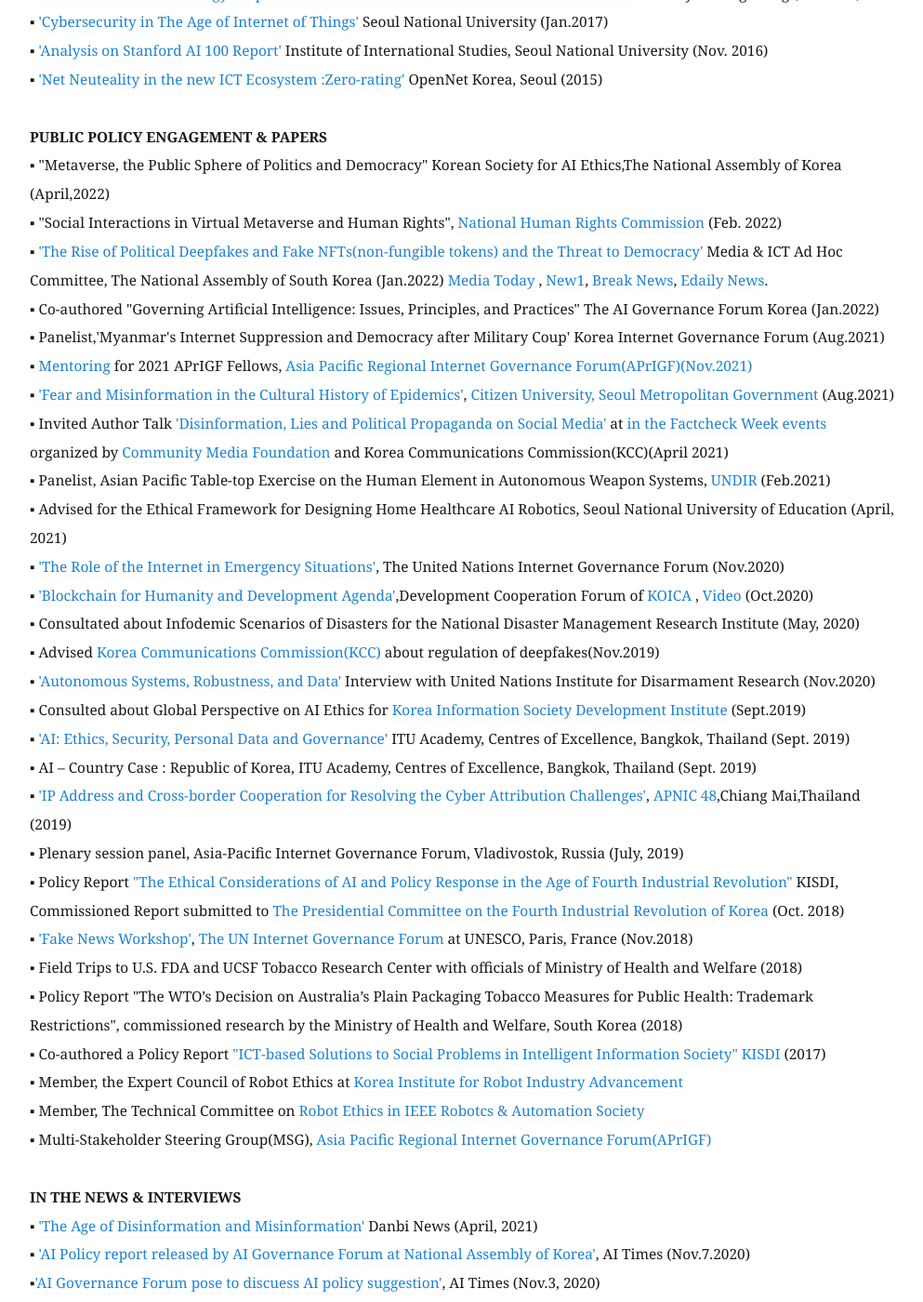
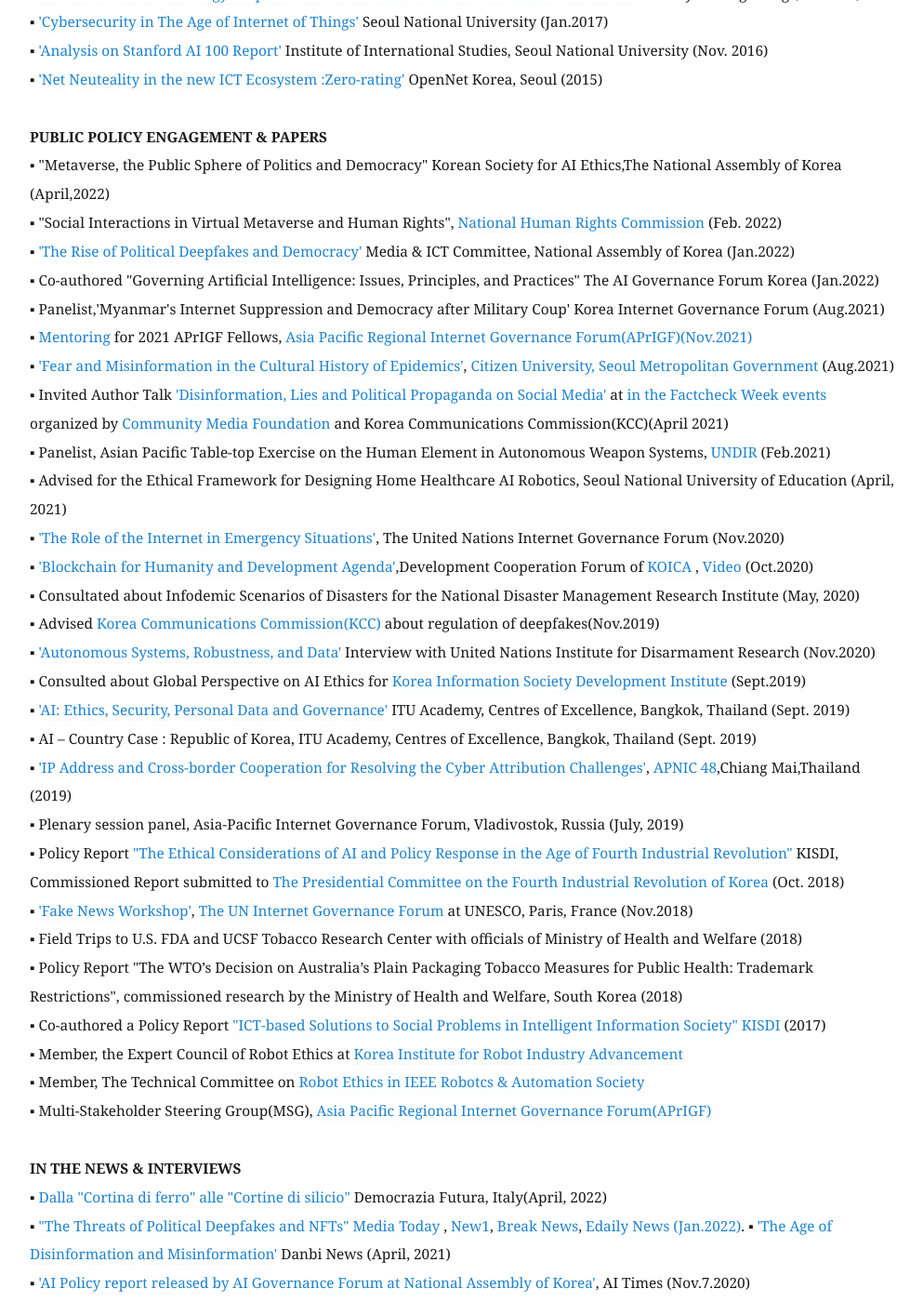
Before and after one commit to eunchangchoi/eunchangchoi.github.io, a Jekyll site: the page built from index.md, in a window 1280 px wide and 1400 px high, scrolled down 4516 px. Shown: the whole window at 93% size, without its empty margins (68-1061 px from the left). Built offline with Jekyll 4.4.1, drawn with Linux system fonts in a browser that asks for light colours.

Commit message:
Update index.md

```diff
--- a/index.md
+++ b/index.md
@@ -110,7 +110,7 @@
  <strong> PUBLIC POLICY ENGAGEMENT & PAPERS</strong> <br>
 ▪ "Metaverse, the Public Sphere of Politics and Democracy" Korean Society for AI Ethics,The National Assembly of Korea (April,2022)<br>
 ▪ "Social Interactions in Virtual Metaverse and Human Rights",<a href="https://www.humanrights.go.kr/site/main/index002"> National Human Rights Commission</a> (Feb. 2022)<br>
-▪ <a href="https://zdnet.co.kr/view/?no=20220112165731">'The Rise of Political Deepfakes and Fake NFTs(non-fungible tokens) and the Threat to Democracy'</a> Media & ICT Ad Hoc Committee, The National Assembly of South Korea (Jan.2022)<a href="http://www.mediatoday.co.kr/news/articleView.html?idxno=301748"> Media Today </a>, <a href="https://www.news1.kr/articles/?4553816/"> New1</a>, <a href="https://www.breaknews.com/864283">Break News</a>, <a href="https://www.edaily.co.kr/news/read?newsId=02768326632197392&mediaCodeNo=257&OutLnkChk=Y/"> Edaily News</a>.<br>
+▪ <a href="https://zdnet.co.kr/view/?no=20220112165731">'The Rise of Political Deepfakes and Democracy'</a> Media & ICT Committee, National Assembly of Korea (Jan.2022) <br>
 ▪ Co-authored "Governing Artificial Intelligence: Issues, Principles, and Practices" The AI Governance Forum Korea (Jan.2022)<br>
 ▪ Panelist,'Myanmar's Internet Suppression and Democracy after Military Coup' Korea Internet Governance Forum (Aug.2021) <br>
 ▪ <a href="https://ap.rigf.asia/fellowship/2021/introducing-the-mentors-of-2021-fellowship-program/?fbclid=IwAR2pn3lY-fE0daHxOW4vCcvk0HX-zwFHd8uJxaPnT266Hn7BOkA52UudjMw"> Mentoring </a> for 2021 APrIGF Fellows,<a href="https://ap.rigf.asia/"> Asia Pacific Regional Internet Governance Forum(APrIGF)(Nov.2021)</a> <br>
@@ -138,6 +138,8 @@
 ▪ Multi-Stakeholder Steering Group(MSG), <a href="https://ap.rigf.asia/"> Asia Pacific Regional Internet Governance Forum(APrIGF)</a> <br>
   <br>
  <strong> IN THE NEWS & INTERVIEWS</strong> <br>
+▪ <a href="https://www.key4biz.it/democrazia-futura-dalla-cortina-di-ferro-alle-cortine-di-silicio-sara-linternet-globale-la-principale-vittima-del-conflitto-russo-ucraino/398412/"> Dalla "Cortina di ferro" alle "Cortine di silicio"</a> Democrazia Futura, Italy(April, 2022)<br>
+▪ <a href="http://www.mediatoday.co.kr/news/articleView.html?idxno=301748"> "The Threats of Political Deepfakes and NFTs" Media Today </a>, <a href="https://www.news1.kr/articles/?4553816/"> New1</a>, <a href="https://www.breaknews.com/864283"> Break News</a>, <a href="https://www.edaily.co.kr/news/read?newsId=02768326632197392&mediaCodeNo=257&OutLnkChk=Y/"> Edaily News (Jan.2022)</a>.
 ▪ <a href="http://www.danbinews.com/news/articleView.html?idxno=14304">'The Age of Disinformation and Misinformation'</a> Danbi News (April, 2021)<br>
 ▪ <a href="http://www.aitimes.com/news/articleView.html?idxno=133368">'AI Policy report released by AI Governance Forum at National Assembly of Korea'</a>, AI Times (Nov.7.2020)<br>
 ▪<a href="http://www.aitimes.com/news/articleView.html?idxno=133368">'AI Governance Forum pose to discuess AI policy suggestion'</a>, AI Times (Nov.3, 2020)<br>
```
